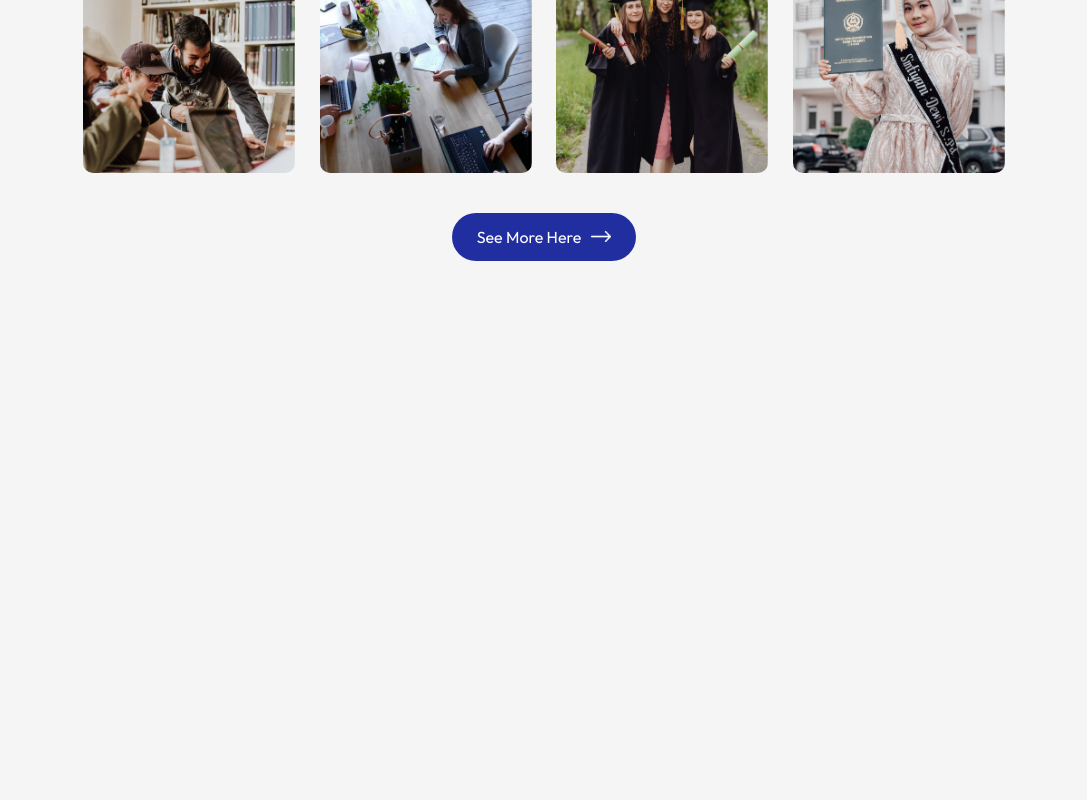
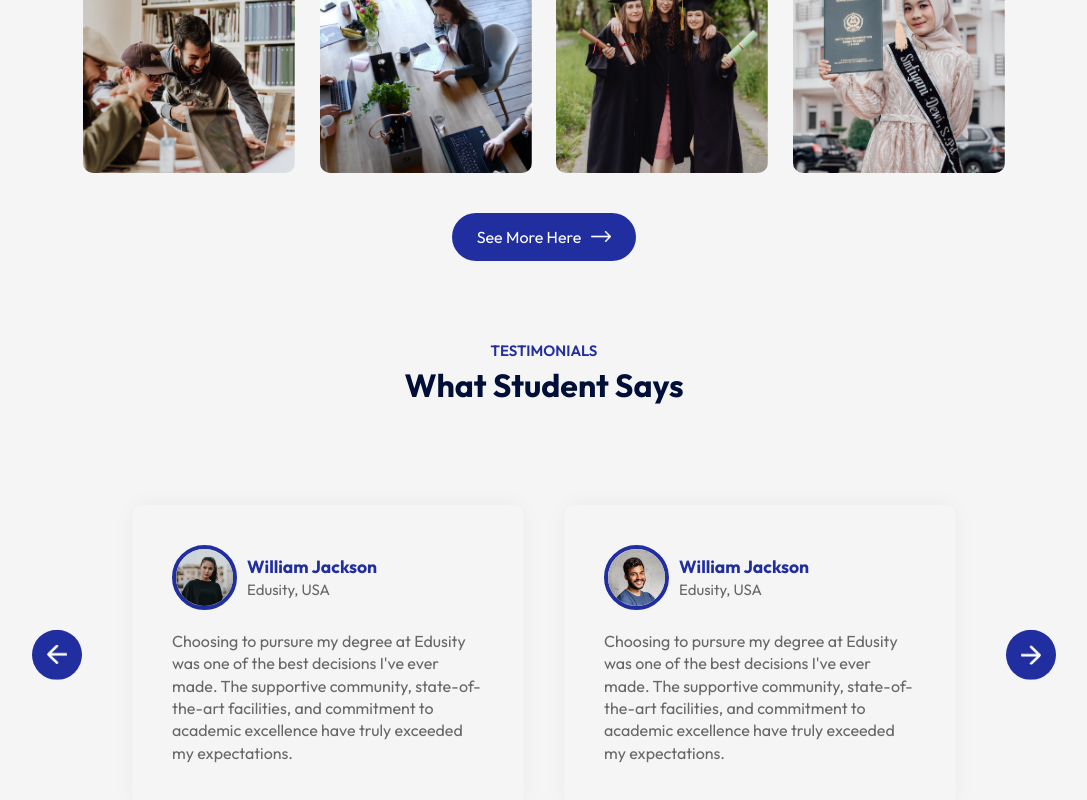
Before and after one commit to Manglam11/Edusity, a React (Vite) app: page / in a window 1280 px wide. Shown: the part 2132-2932 px from the top of the page, without its empty margins (96-1183 px from the left). Before the commit the page ends 2473 px from the top, so only its background shows below. Built offline with nearby package versions, Linux system fonts and the light colour scheme; a web font is replaced by a local one.

Commit message:
alignment ready for testimonail now adding click functionality.

```diff
--- a/src/App.jsx
+++ b/src/App.jsx
@@ -6,6 +6,7 @@
 import Title from "./components/Title/Title";
 import About from "./components/About/About";
 import Campus from "./components/Campus/Campus";
+import Testimonials from "./components/Testimonials/Testimonials";
 
 const App = () => {
     return (
@@ -18,6 +19,8 @@
                 <About />
                 <Title subTitle="Gallary" title="Campus Photos" />
                 <Campus />
+                <Title subTitle="Testimonials" title="What Student Says" />
+                <Testimonials />
             </div>
         </div>
     );
--- /dev/null
+++ b/src/components/Testimonials/Testimonials.css
@@ -0,0 +1,66 @@
+.testimonials {
+    margin: 80px auto;
+    padding: 0 80px;
+    position: relative;
+}
+
+.next-btn,
+.back-btn {
+    position: absolute;
+    top: 50%;
+    right: 0;
+    transform: translateY(-50%);
+    padding: 15px;
+    width: 50px;
+    border-radius: 50%;
+    cursor: pointer;
+    background: #212ea0;
+}
+
+.back-btn {
+    left: 0;
+    right: auto;
+}
+
+.slider {
+    overflow: hidden;
+}
+
+.slider ul {
+    display: flex;
+    width: 200%;
+    overflow-x: hidden;
+    transform: .5s;
+}
+
+.slider ul li {
+    list-style: none;
+    width: 50%;
+    padding: 20px;
+}
+
+.slide {
+    box-shadow: 0 0 20px rgba(0, 0, 0, 0.05);
+    padding: 40px;
+    border-radius: 10px;
+    color: #676767;
+    line-height: 1.4;
+}
+
+.slide img {
+    width: 65px;
+    border-radius: 50%;
+    margin-right: 10px;
+    border: 4px solid #212ea0;
+}
+
+.user-info {
+    display: flex;
+    align-items: center;
+    margin-bottom: 20px;
+    font-size: 15px;
+}
+
+.user-info h3 {
+    color: #212ea0;
+}
--- /dev/null
+++ b/src/components/Testimonials/Testimonials.jsx
@@ -0,0 +1,80 @@
+import React from 'react'
+import './Testimonials.css'
+import next_icon from '../../assets/next-icon.png'
+import back_icon from '../../assets/back-icon.png'
+import user_1 from '../../assets/user-1.png'
+import user_2 from '../../assets/user-2.png'
+import user_3 from '../../assets/user-3.png'
+import user_4 from '../../assets/user-4.png'
+
+
+const Testimonials = () => {
+    return (
+        <div className='testimonials'>
+            <img src={next_icon} alt="" className='next-btn' />
+            <img src={back_icon} alt="" className='back-btn' />
+            <div className="slider">
+                <ul>
+                    <li>
+                        <div className="slide">
+                            <div className="user-info">
+                                <img src={user_1} alt="" />
+                                <div>
+                                    <h3>William Jackson</h3>
+                                    <span>Edusity, USA</span>
+                                </div>
+                            </div>
+                            <p>
+                                Choosing to pursure my degree at Edusity was one of the best decisions I've ever made. The supportive community, state-of-the-art facilities, and commitment to academic excellence have truly exceeded my expectations.
+                            </p>
+                        </div>
+                    </li>
+                    <li>
+                        <div className="slide">
+                            <div className="user-info">
+                                <img src={user_2} alt="" />
+                                <div>
+                                    <h3>William Jackson</h3>
+                                    <span>Edusity, USA</span>
+                                </div>
+                            </div>
+                            <p>
+                                Choosing to pursure my degree at Edusity was one of the best decisions I've ever made. The supportive community, state-of-the-art facilities, and commitment to academic excellence have truly exceeded my expectations.
+                            </p>
+                        </div>
+                    </li>
+                    <li>
+                        <div className="slide">
+                            <div className="user-info">
+                                <img src={user_3} alt="" />
+                                <div>
+                                    <h3>William Jackson</h3>
+                                    <span>Edusity, USA</span>
+                                </div>
+                            </div>
+                            <p>
+                                Choosing to pursure my degree at Edusity was one of the best decisions I've ever made. The supportive community, state-of-the-art facilities, and commitment to academic excellence have truly exceeded my expectations.
+                            </p>
+                        </div>
+                    </li>
+                    <li>
+                        <div className="slide">
+                            <div className="user-info">
+                                <img src={user_4} alt="" />
+                                <div>
+                                    <h3>William Jackson</h3>
+                                    <span>Edusity, USA</span>
+                                </div>
+                            </div>
+                            <p>
+                                Choosing to pursure my degree at Edusity was one of the best decisions I've ever made. The supportive community, state-of-the-art facilities, and commitment to academic excellence have truly exceeded my expectations.
+                            </p>
+                        </div>
+                    </li>
+                </ul>
+            </div>
+        </div>
+    )
+}
+
+export default Testimonials
```
